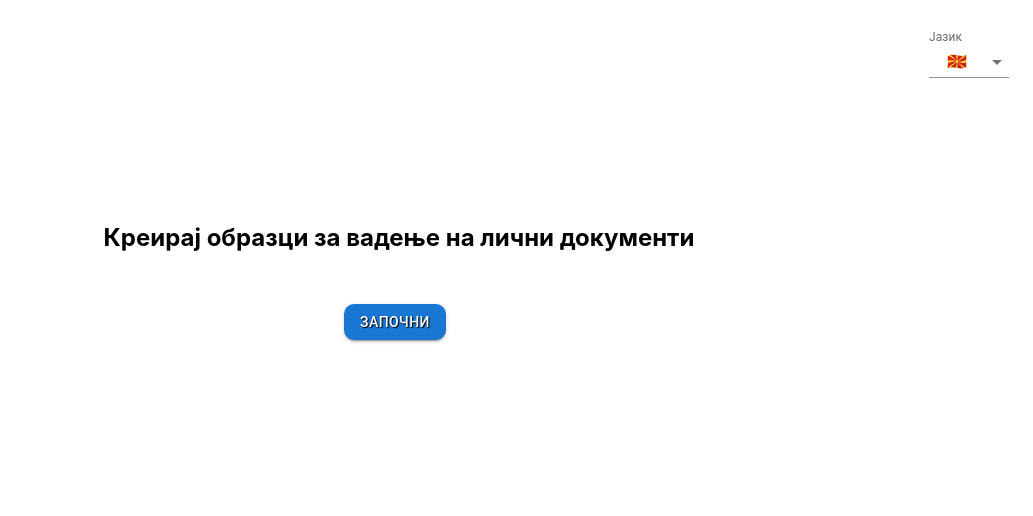
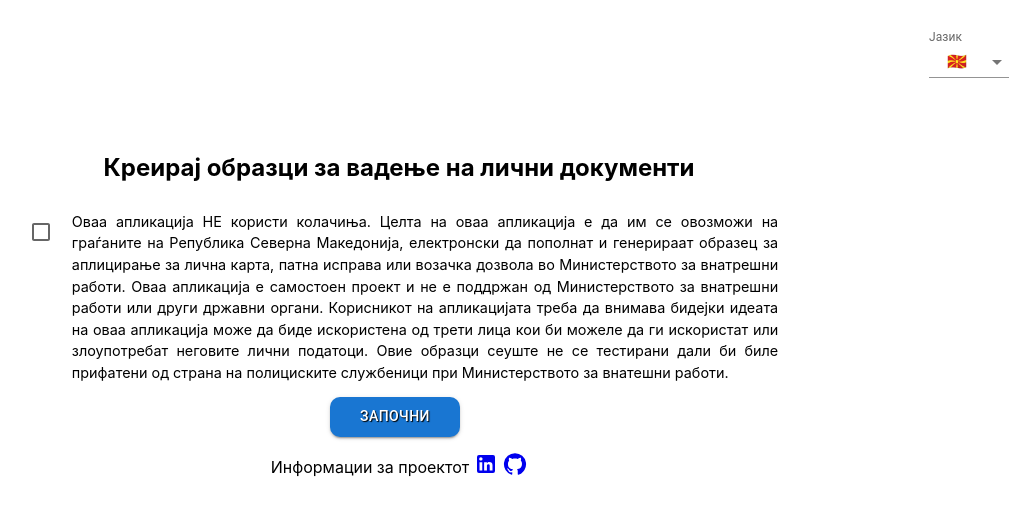
Before and after one commit to tamaranaj/E-obrazci, a React (Vite) app: page / in a window 1280 px wide. Shown: the top 516 px of the page, without its empty margins (241-1274 px from the left). Built offline with nearby package versions, Linux system fonts and the light colour scheme.

Commit message:
edited home component

```diff
--- a/package.json
+++ b/package.json
@@ -13,9 +13,9 @@
     "@emotion/react": "^11.14.0",
     "@emotion/styled": "^11.14.0",
     "@hookform/error-message": "^2.0.1",
-    "@mui/icons-material": "^6.2.0",
+    "@mui/icons-material": "^6.4.6",
     "@mui/lab": "^6.0.0-beta.21",
-    "@mui/material": "^6.2.0",
+    "@mui/material": "^6.4.6",
     "@mui/styled-engine-sc": "^6.2.0",
     "jspdf": "^2.5.2",
     "react": "^18.3.1",
--- a/src/App.tsx
+++ b/src/App.tsx
@@ -3,6 +3,7 @@ import { BrowserRouter, Routes, Route } from 'react-router-dom'
 import { Home } from './Components/HomeComponent/Home'
 import StepperComponent from './Components/StepperComponent/Stepper'
 import { Header } from './Components/HeaderComponent/Header'
+import { Footer } from './Components/Footer/Footer'
 
 function App() {
 
@@ -15,6 +16,7 @@ function App() {
       <Route path="/е-образци" element={<StepperComponent/>}/>
 
     </Routes>
+    <Footer/>
     </BrowserRouter>
 
   )
--- /dev/null
+++ b/src/Components/Footer/Footer.css
@@ -0,0 +1,26 @@
+.footer{
+    font-size: 1.3 em;
+    position: relative;
+
+    height: 50px;
+   width: 100%;
+
+}
+
+.infoContainer{
+    position: absolute;
+    bottom: 0;
+    margin-top: 50px;
+    width: 100%;
+    height: 40px;
+    display: flex;
+    justify-content: center;
+}
+
+.links{
+    display: flex;
+    align-items: center;
+    gap:5px;
+
+
+}
--- /dev/null
+++ b/src/Components/Footer/Footer.tsx
@@ -0,0 +1,18 @@
+import { useContext } from 'react';
+import './Footer.css'
+import LinkedInIcon from '@mui/icons-material/LinkedIn';
+import GitHubIcon from '@mui/icons-material/GitHub';
+import { GeneralContext } from '../../context/general.context';
+export const Footer = ()=>{
+    const{language} = useContext(GeneralContext)
+    return (
+        <footer className='footer'>
+            <div className='infoContainer'>
+            {language === 'mkd' ? (<p className='links'>Информации за проектот <a href="https://www.linkedin.com/in/tamara-najdovska/" target='blank'><LinkedInIcon/></a>  <a href="https://github.com/tamaranaj/E-obrazci" target='blank'><GitHubIcon/></a></p>) : (<p className='links'>Informacion rreth projektit <a href="https://www.linkedin.com/in/tamara-najdovska/" target='blank'><LinkedInIcon/></a>   <a href="https://github.com/tamaranaj/E-obrazci" target='blank'><GitHubIcon/></a></p>)}
+            </div>
+
+
+
+        </footer>
+    )
+}
--- a/src/Components/HomeComponent/Home.css
+++ b/src/Components/HomeComponent/Home.css
@@ -1,11 +1,24 @@
 .homeContainer{
-    padding-top: 100px;
+    padding-top: 30px;
     width: 100%;
     display: flex;
     flex-direction: column;
     justify-content: center;
     align-items: center;
-    gap: 20px;
+    gap: 5px;
     background-color: transparent;
     color: black;
 }
+
+
+.infoCheckbox{
+    width: 60%;
+    font-size: 0.9rem;
+    display: flex;
+    justify-content: space-between;
+    align-items: flex-start;
+}
+
+.info{
+    text-align: justify;
+}
--- a/src/Components/HomeComponent/Home.tsx
+++ b/src/Components/HomeComponent/Home.tsx
@@ -1,21 +1,47 @@
 import { useNavigate } from 'react-router-dom'
 import './Home.css'
-import { useContext } from 'react'
+import { useContext, useState } from 'react'
 import { GeneralContext } from '../../context/general.context'
 import Button from '@mui/material/Button'
+import Checkbox from '@mui/material/Checkbox'
 
 export const Home = ()=>{
     const {language} = useContext(GeneralContext)
+    const [info, setInfo] = useState(false)
+    const [notChecked,setNotChecked] = useState(false)
     const navigate = useNavigate()
     const navigation = (path:string)=>{
-        navigate(path)
+        if(info){
+            navigate(path)
+        }else{
+            setNotChecked(true)
+        }
+
+    }
+
+    const handleInfo=()=>{
+        setInfo(!info)
     }
     return(
         <div className="homeContainer">
 
             <h2>{language == 'mkd' ? 'Креирај образци за вадење на лични документи': "Krijoni shabllone për nxjerrjen e dokumenteve personale"}</h2>
 
-            <Button variant="contained" sx={{ mt: 1, mr: 1, backgroundColor: '#1976D2', borderRadius: '10px', border: 'none', textShadow: '1px 1px 1px black'}} onClick={()=>{navigation('/е-образци')}}>{language == 'mkd'? 'Започни': 'Filloni'}</Button>
+            <div className='infoCheckbox'>
+                    <Checkbox
+                    sx={{width:'10%',marginRight: '10px' }}
+                    checked={info}
+                    onChange={handleInfo}
+                />
+
+                {language==='mkd'? (<span className='info'>Оваа апликација НЕ користи колачиња. Целта на оваа апликација е да им се овозможи на граѓаните на Република Северна Македонија, електронски да пополнат и генерираат образец за аплицирање за лична карта, патна исправа или возачка дозвола во Министерството за внатрешни работи. Оваа апликација е самостоен проект и не е поддржан од Министерството за внатрешни работи или други државни органи. Корисникот на апликацијата треба да внимава бидејки идеата на оваа апликација може да биде искористена од трети лица кои би можеле да ги искористат или злоупотребат неговите лични податоци. Овие образци сеуште не се тестирани дали би биле прифатени од страна на полициските службеници при Министерството за внатешни работи.</span>
+                ) : (<span className='info'>Ky aplikacion nuk përdor cookie. Qëllimi i këtij aplikacioni është t'u mundësojë qytetarëve të Republikës së Maqedonisë së Veriut që në mënyrë elektronike të plotësojnë dhe gjenerojnë formularin e aplikimit për letërnjoftim, dokument udhëtimi ose patentë shofer në Ministrinë e Punëve të Brendshme. Kjo aplikacion është vetëm një projekt dhe nuk mbështetet nga Ministria për punë të brendshme ose organe të tjera shtetërore. Komisariati i aplikacionit duhet të përdoret si ideja e kësaj aplikacioni për t'u shfrytëzuar nga të tretat persona të cilët mund t'i përdorin ose të keqpërdorin të dhënat personale. Këto forma nuk janë të testuara, nëse do të jenë të lidhura nga ana e departamentit të policisë në Departamentin e Punëve të Brendshme.
+                </span>)}
+            </div>
+            {notChecked && (language =='mkd'?<p className='error'>Ова е задолжително за да можете да продолжите со користење на апликацијата</p>: <p className='error'>Kjo është vetëm për të vazhduar me përdorimin e aplikacionit</p>)}
+
+
+            <Button variant="contained" sx={{ mt: 1, mr: 1, backgroundColor: '#1976D2', borderRadius: '10px', border: 'none', textShadow: '1px 1px 1px black', width:'130px', height:'40px'}} onClick={()=>{navigation('/е-образци')}}>{language == 'mkd'? 'Започни': 'Filloni'} </Button>
 
         </div>
     )
```
Also changed, not shown: 1 other file (tests, documents, lock files or other folders).
